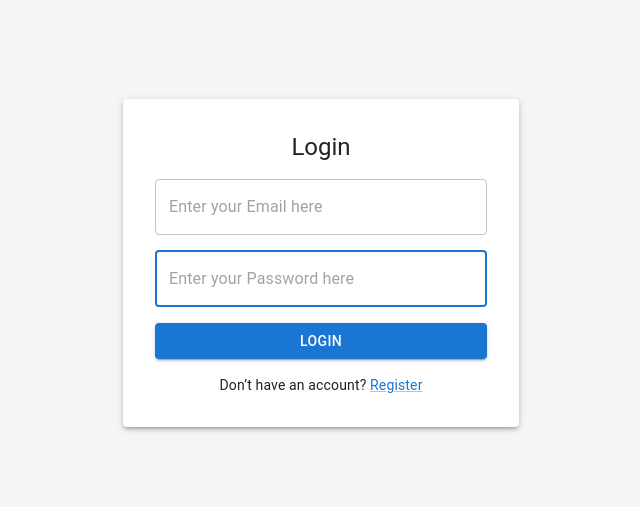
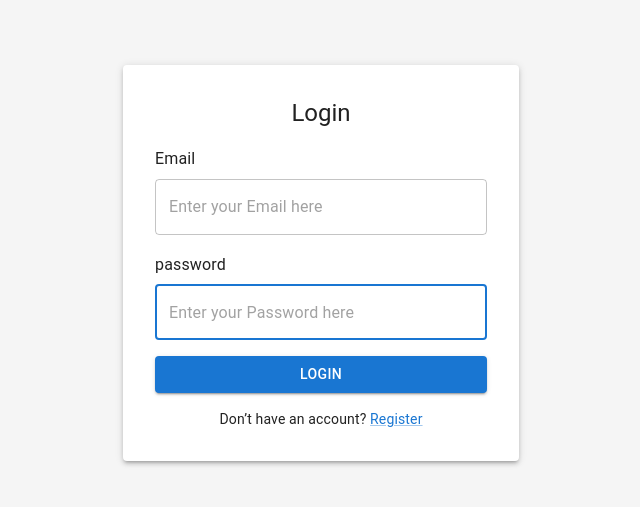
Before and after one commit to ktariayman/ResumeBuilderPro, a React (Create React App) app in the folder client/: page /login in a window 1280 px wide. Shown: the part 145-652 px from the top of the page, without its empty margins (319-959 px from the left). Built offline with nearby package versions, Linux system fonts and the light colour scheme.

Commit message:
auth Forms

```diff
--- a/client/src/Forms/LoginForm.tsx
+++ b/client/src/Forms/LoginForm.tsx
@@ -1,9 +1,8 @@
-// src/components/LoginForm.tsx
-
 import React, { useState } from 'react';
-import { TextField, Button, Box, Typography, Container, Paper, Link } from '@mui/material';
+import { Button, Box, Typography, Container, Paper, Link } from '@mui/material';
 import { useNavigate, Link as RouterLink } from 'react-router-dom';
 import useAuthStore from '../stores/auth.store';
+import { TextField } from '../components';
 
 const LoginForm: React.FC = () => {
   const [email, setEmail] = useState('');
@@ -20,7 +19,7 @@ const LoginForm: React.FC = () => {
         email: email
       };
       login(user);
-      navigate('/home');
+      navigate('/');
     }
   };
 
@@ -50,6 +49,7 @@ const LoginForm: React.FC = () => {
           }}
         >
           <TextField
+            field='Email'
             variant='outlined'
             placeholder='Enter your Email here'
             type='email'
@@ -62,6 +62,7 @@ const LoginForm: React.FC = () => {
           />
           <TextField
             autoComplete='off'
+            field='password'
             variant='outlined'
             placeholder='Enter your Password here'
             type='password'
--- a/client/src/Forms/RegisterForm.tsx
+++ b/client/src/Forms/RegisterForm.tsx
@@ -19,7 +19,7 @@ const RegisterForm: React.FC = () => {
         email: email
       };
       register(user);
-      navigate('/home');
+      navigate('/');
     }
   };
 
```
